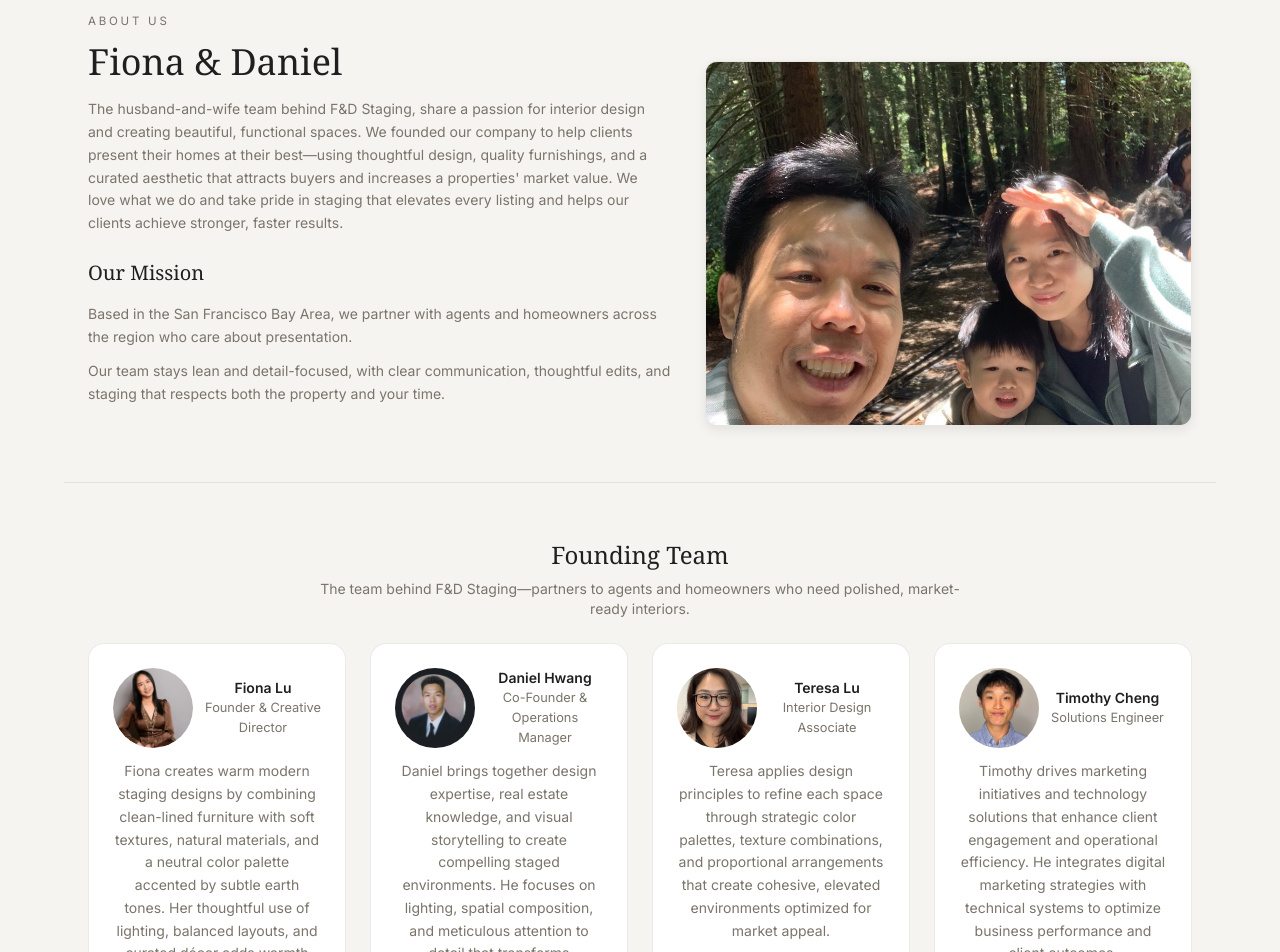
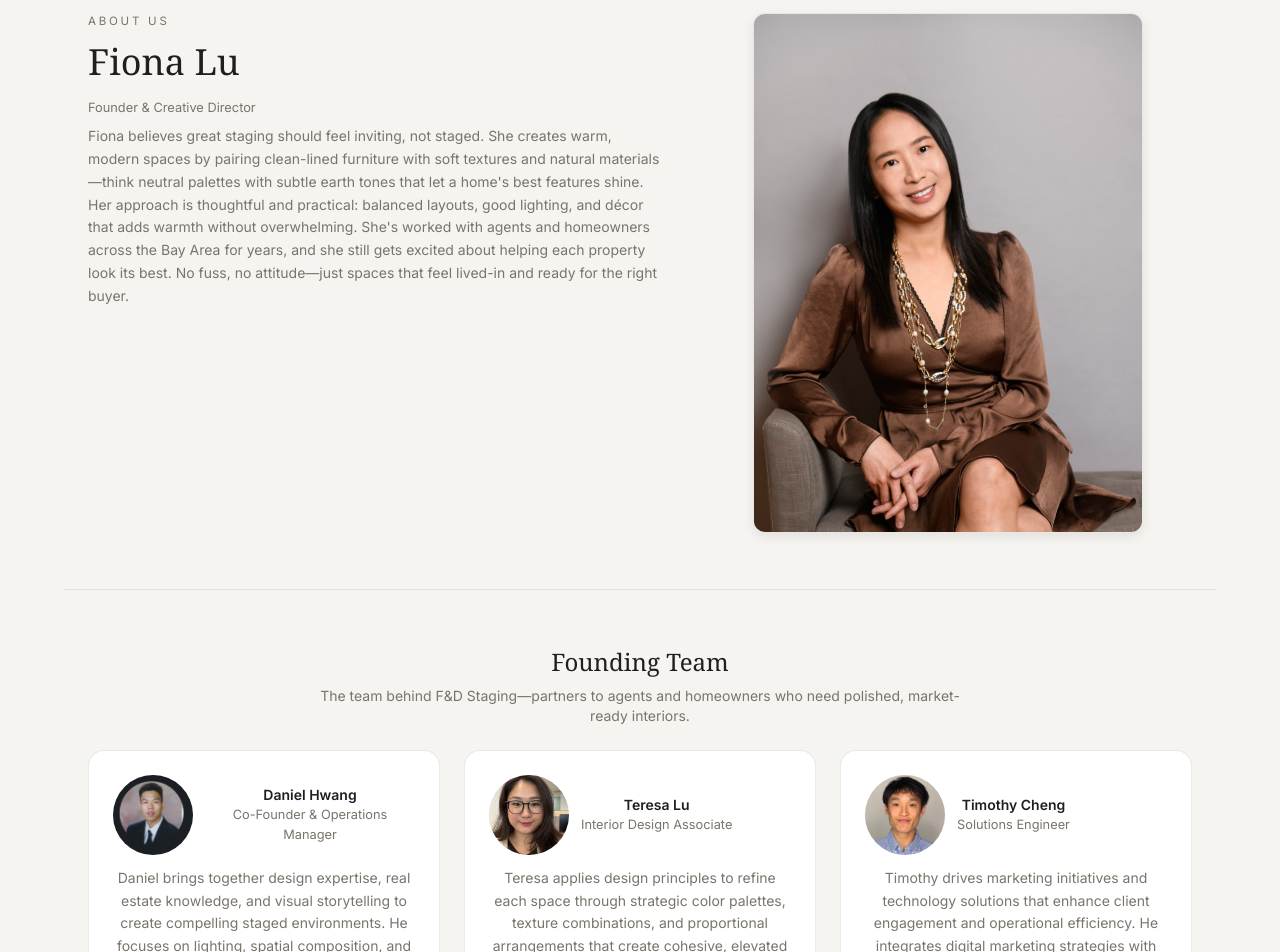
Before and after one commit to timothychengg/fd-staging, a Next.js app: page /about in a window 1280 px wide. Shown: the part 120-1072 px from the top of the page. Built offline with nearby package versions, Linux system fonts and the light colour scheme.

Commit message:
adjusted about page

```diff
--- a/app/about/page.js
+++ b/app/about/page.js
@@ -36,40 +36,32 @@ export default function AboutPage() {
                 id='about-heading'
                 className='heading-serif text-3xl md:text-4xl mb-4 text-luxtxt'
               >
-                Fiona & Daniel
+                Fiona Lu
               </h1>
+              <p className='text-[0.8rem] text-luxmuted mb-2'>
+                Founder &amp; Creative Director
+              </p>
               <p className='max-w-xl text-sm leading-relaxed text-luxmuted'>
-                The husband-and-wife team behind F&amp;D Staging, share a
-                passion for interior design and creating beautiful, functional
-                spaces. We founded our company to help clients present their
-                homes at their best—using thoughtful design, quality
-                furnishings, and a curated aesthetic that attracts buyers and
-                increases a properties&apos; market value. We love what we do
-                and take pride in staging that elevates every listing and helps
-                our clients achieve stronger, faster results.
+                Fiona believes great staging should feel inviting, not staged.
+                She creates warm, modern spaces by pairing clean-lined furniture
+                with soft textures and natural materials—think neutral palettes
+                with subtle earth tones that let a home&apos;s best features
+                shine. Her approach is thoughtful and practical: balanced
+                layouts, good lighting, and décor that adds warmth without
+                overwhelming. She&apos;s worked with agents and homeowners
+                across the Bay Area for years, and she still gets excited about
+                helping each property look its best. No fuss, no attitude—just
+                spaces that feel lived-in and ready for the right buyer.
               </p>
             </div>
-            <div className='space-y-4 text-luxmuted'>
-              <h2 className='heading-serif text-xl text-luxtxt'>Our Mission</h2>
-              <div className='space-y-3 text-sm leading-relaxed'>
-                <p>
-                  Based in the San Francisco Bay Area, we partner with agents and homeowners across the region who care about
-                  presentation.
-                </p>
-                <p>
-                  Our team stays lean and detail-focused, with clear
-                  communication, thoughtful edits, and staging that respects
-                  both the property and your time.
-                </p>
-              </div>
-            </div>
           </div>
-          <div className='relative aspect-[4/3] w-full rounded-xl overflow-hidden border border-luxmuted/10 bg-luxbg shadow-[0_4px_12px_rgba(15,15,15,0.08)] md:mt-12'>
+          <div className='relative aspect-[3/4] w-4/5 mx-auto rounded-xl overflow-hidden border border-luxmuted/10 bg-luxbg shadow-[0_4px_12px_rgba(15,15,15,0.08)]'>
             <Image
-              src='/family-photo.jpg'
-              alt='Fiona & Daniel with their family in a sun-dappled forest setting'
+              src='/fiona.png'
+              alt='Fiona Lu'
               fill
               className='object-cover object-center'
+              style={{ objectPosition: 'center top' }}
               sizes='(max-width: 768px) 100vw, (max-width: 1200px) 40vw, 400px'
               quality={85}
               priority
@@ -91,37 +83,7 @@ export default function AboutPage() {
               The team behind F&amp;D Staging—partners to agents and homeowners who need polished, market-ready interiors.
             </p>
           </div>
-          <div className='grid gap-6 text-sm md:grid-cols-2 lg:grid-cols-4'>
-            <article className='space-y-3 rounded-2xl border border-luxmuted/15 bg-white p-6 transition-shadow hover:shadow-lg'>
-              <div className='flex items-center gap-3'>
-                <div className='relative h-20 w-20 shrink-0 overflow-hidden rounded-full bg-[#e9e2d7]'>
-                  <Image
-                    src='/fiona.png'
-                    alt='Fiona Lu'
-                    fill
-                    className='object-cover rounded-full'
-                    style={{ objectPosition: 'center 35%' }}
-                    sizes='80px'
-                  />
-                </div>
-                <div>
-                  <h3 className='text-sm font-semibold text-luxtxt'>
-                    Fiona Lu
-                  </h3>
-                  <p className='text-[0.8rem] text-luxmuted'>
-                    Founder &amp; Creative Director
-                  </p>
-                </div>
-              </div>
-              <p className='text-luxmuted leading-relaxed'>
-                Fiona creates warm modern staging designs by combining
-                clean-lined furniture with soft textures, natural materials, and
-                a neutral color palette accented by subtle earth tones. Her
-                thoughtful use of lighting, balanced layouts, and curated décor
-                adds warmth and approachability while maintaining a polished,
-                contemporary feel.
-              </p>
-            </article>
+          <div className='grid gap-6 text-sm md:grid-cols-2 lg:grid-cols-3'>
             <article className='space-y-3 rounded-2xl border border-luxmuted/15 bg-white p-6 transition-shadow hover:shadow-lg'>
               <div className='flex items-center gap-3'>
                 <div className='relative h-20 w-20 shrink-0 overflow-hidden rounded-full bg-[#e9e2d7]'>
```
